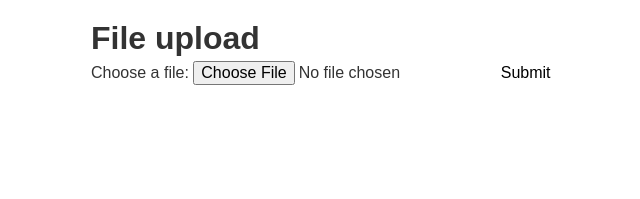
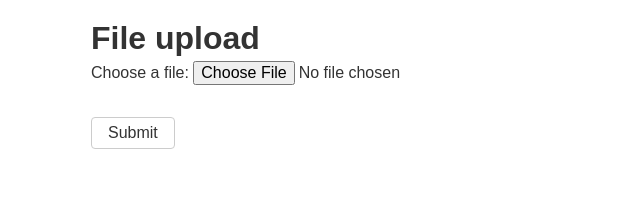
Before and after one commit to kdaisho/frontend-community-simple, a SvelteKit app in the folder apps/client/: page /upload in a window 1280 px wide. Shown: the top 199 px of the page, without its empty margins (265-905 px from the left). Built offline with nearby package versions, Linux system fonts and the light colour scheme.

Commit message:
Clean up

```diff
--- a/apps/client/src/routes/upload/+page.server.ts
+++ b/apps/client/src/routes/upload/+page.server.ts
@@ -11,9 +11,6 @@ export const actions = {
     uploadFile: async event => {
         const formData = await event.request.formData()
         const file = formData.getAll('files')?.[0] as File
-
-        console.log('==>', 'file raw', file.name)
-
         const arrayBuffer = await file.arrayBuffer()
         const buffer = Buffer.from(arrayBuffer)
 
@@ -23,6 +20,7 @@ export const actions = {
                 name: file.name,
                 mimetype: file.type,
             })
+
             return { success: true, message: 'file uploaded successfully' }
         } catch (err) {
             return { success: false, message: 'file upload failed' }
--- a/apps/client/src/routes/upload/+page.svelte
+++ b/apps/client/src/routes/upload/+page.svelte
@@ -1,20 +1,31 @@
 <script lang="ts">
 	import type { ActionData } from './$types';
+	import Button from '$lib/components/Button.svelte';
 	import { enhance } from '$app/forms';
 
 	export let form: ActionData;
-
-	$: {
-		console.log('UI ==>', 'form', form);
-	}
 </script>
 
 <h1>File upload</h1>
 
 <form method="POSt" action="upload?/uploadFile" use:enhance>
-	<label for="text">Choose a file:</label>
+	<fieldset>
+		<label for="file">Choose a file:</label>
+		<input type="file" id="file" name="files" accept="text/plain, image/jpeg" />
+	</fieldset>
 
-	<input type="file" id="text" name="files" accept="text/plain, image/jpeg" />
+	<Button type="submit">Submit</Button>
 
-	<button type="submit">Submit</button>
+	{#if form?.message}
+		<output>{form?.message}</output>
+	{/if}
 </form>
+
+<style>
+	form {
+		align-items: flex-start;
+		display: flex;
+		flex-flow: column nowrap;
+		gap: 2rem;
+	}
+</style>
```
Also changed, not shown: 1 other file (tests, documents, lock files or other folders).
